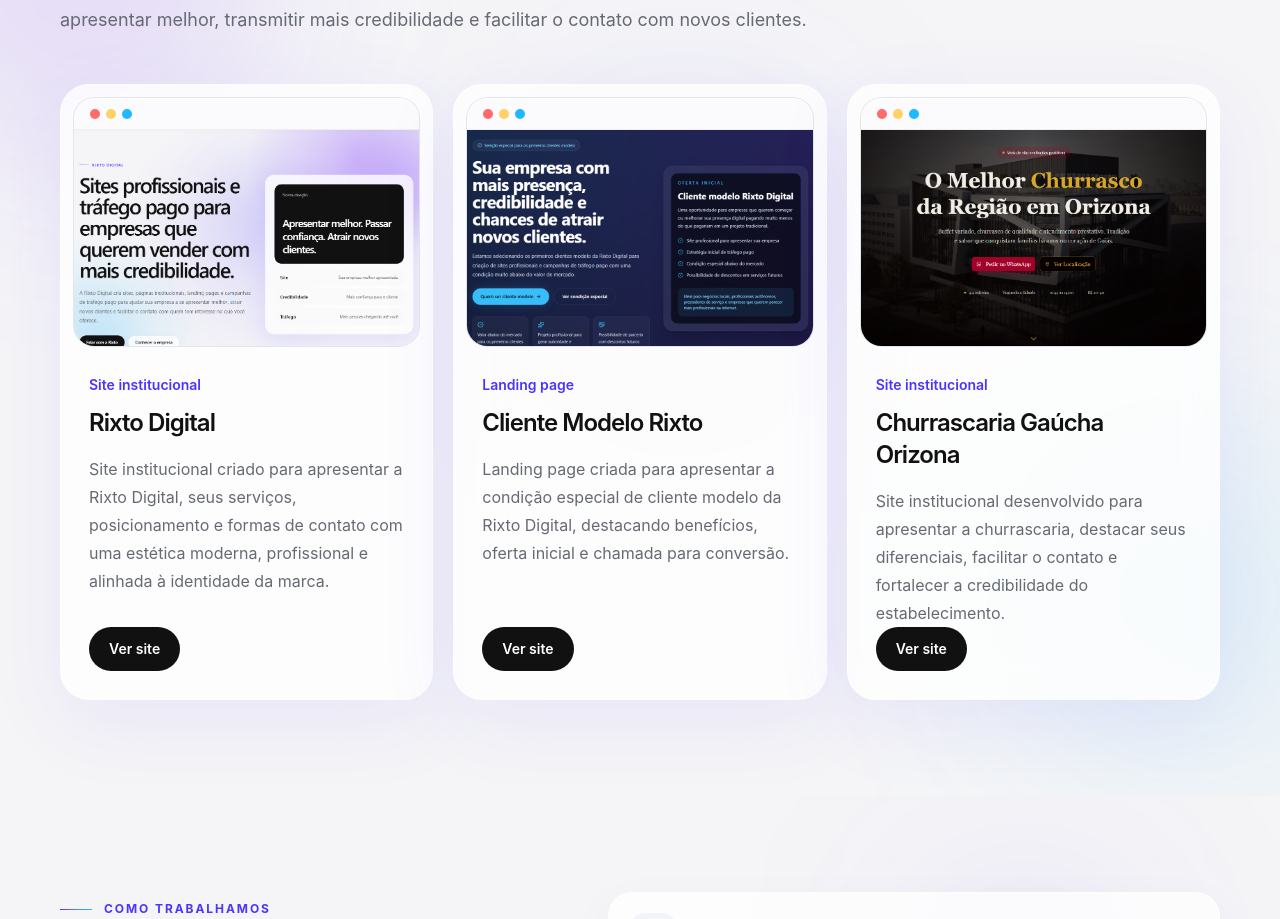
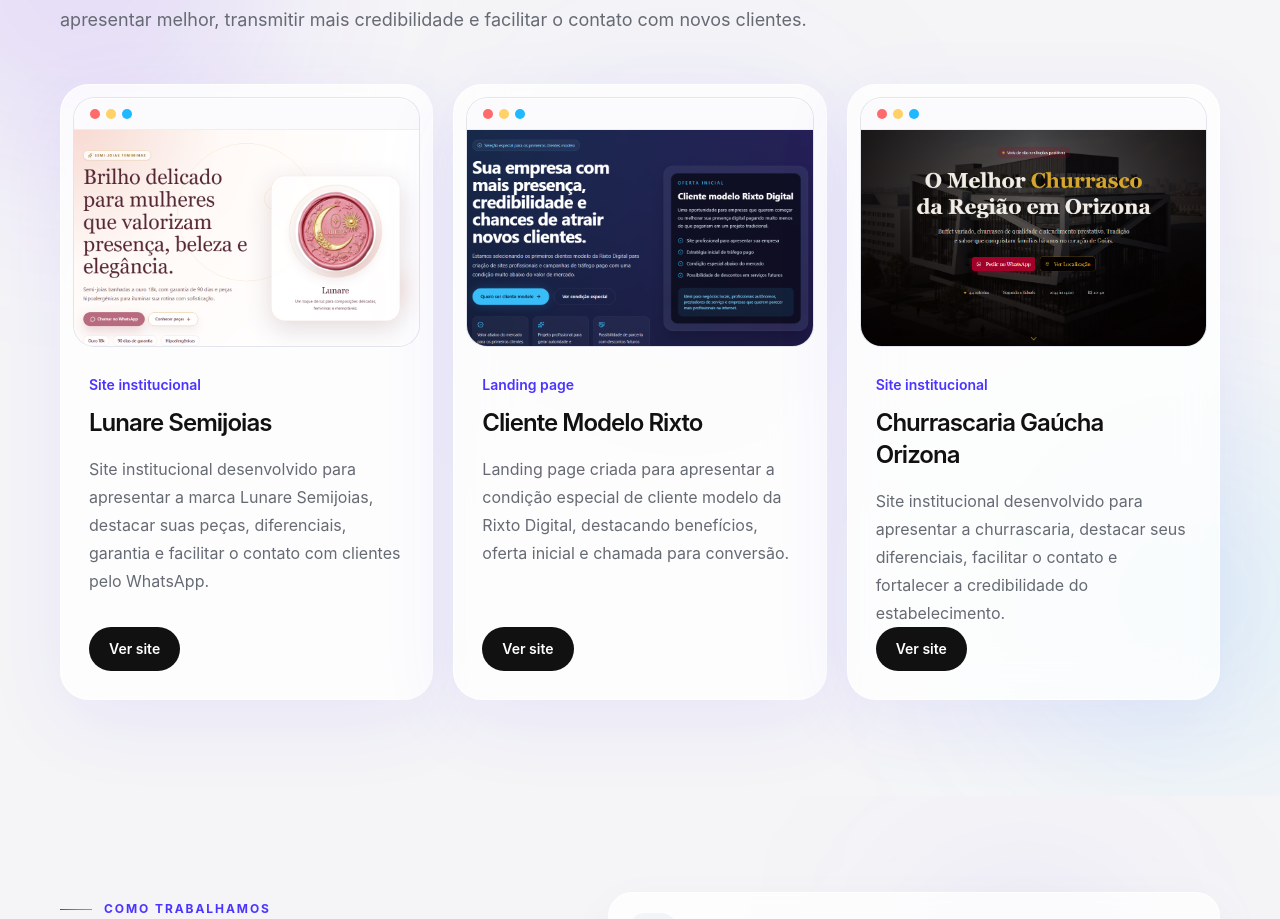
Before and after one commit to RafaSilva07/site_institucional_rixtodg, a React (Vite) app: page / in a window 1280 px wide. Shown: the part 4463-5382 px from the top of the page. Built offline with nearby package versions, Linux system fonts and the light colour scheme; the HTML template or start-up script is replaced by a standard one.

Commit message:
Atualizado seçao projetos

```diff
--- a/src/data/siteData.js
+++ b/src/data/siteData.js
@@ -51,12 +51,12 @@
 
 export const projects = [
   {
-    name: 'Rixto Digital',
+    name: 'Lunare Semijoias',
     type: 'Site institucional',
     description:
-      'Site institucional criado para apresentar a Rixto Digital, seus serviços, posicionamento e formas de contato com uma estética moderna, profissional e alinhada à identidade da marca.',
-    image: '/projects/rixtodg.png',
-    url: 'https://rixtodigital.vercel.app/',
+      'Site institucional desenvolvido para apresentar a marca Lunare Semijoias, destacar suas peças, diferenciais, garantia e facilitar o contato com clientes pelo WhatsApp.',
+    image: '/projects/lunare.png',
+    url: 'https://lunaresemijoias.vercel.app/',
   },
   {
     name: 'Cliente Modelo Rixto',
```
Also changed, not shown: public/projects/lunare.png (added).
